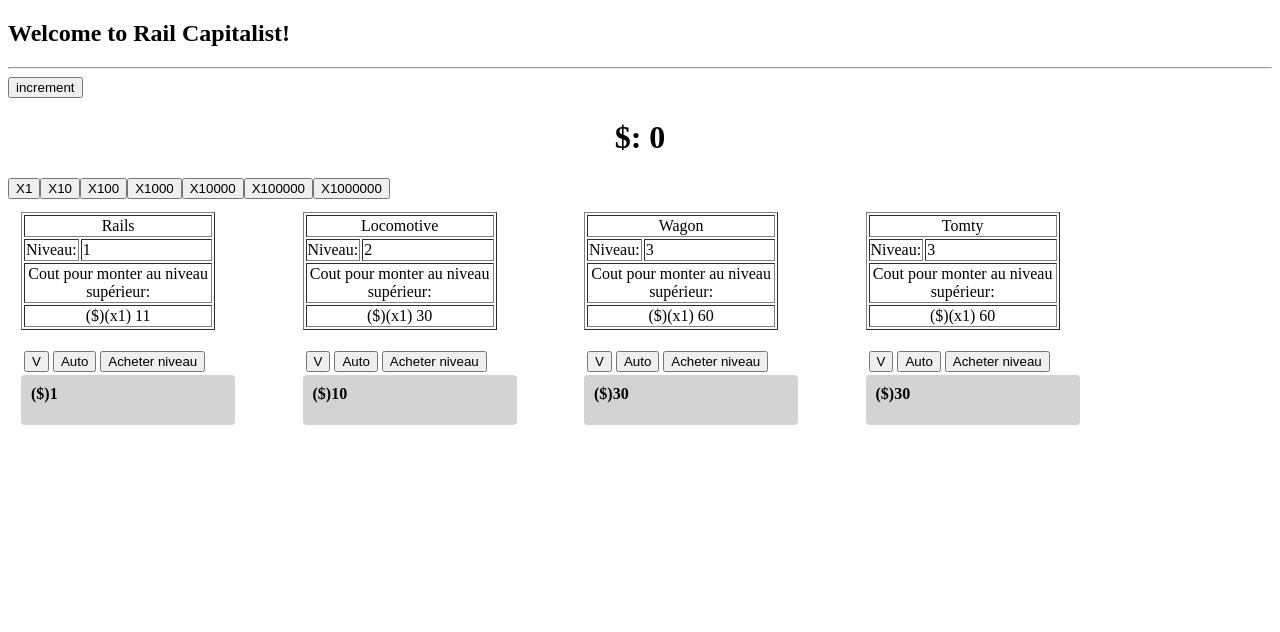
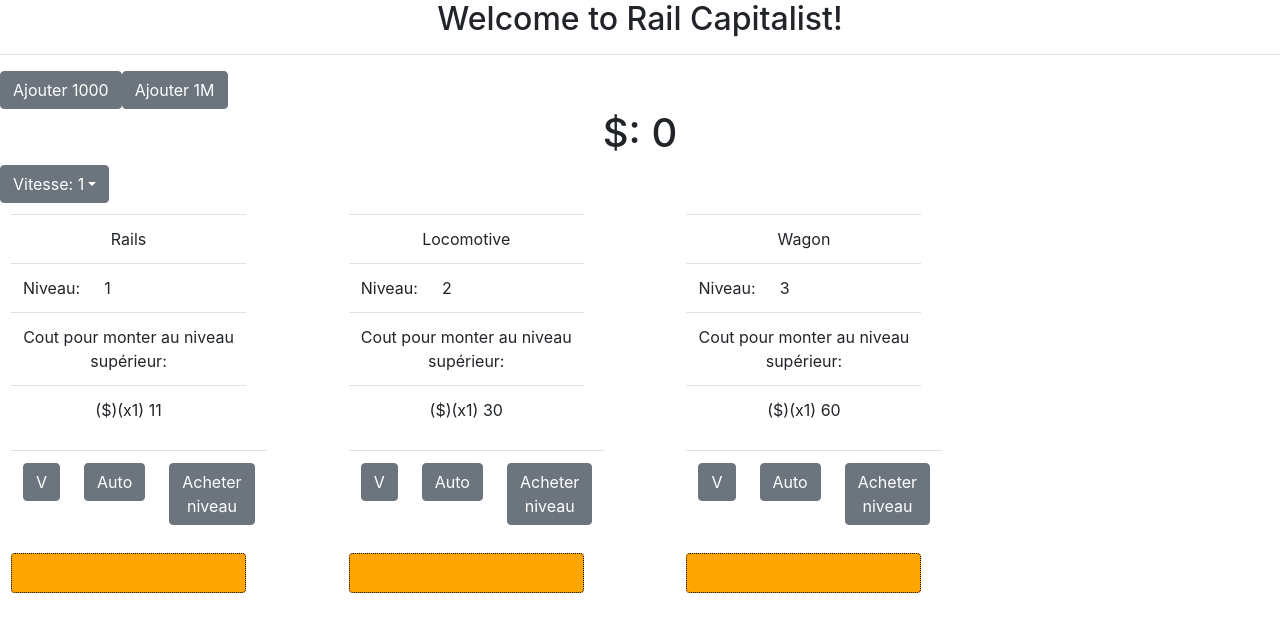
Before and after one commit to Greenlamp/RailCapitalist, a React app in the folder frontend/: page / in a window 1280 px wide. Shown: the top 632 px of the page. Built offline with nearby package versions, Linux system fonts and the light colour scheme.

Commit message:
Ajout ce qu'il manquait sur le git

```diff
--- a/frontend/package.json
+++ b/frontend/package.json
@@ -11,6 +11,7 @@
     "babel-loader": "7.1.2",
     "babel-preset-react-app": "^3.1.1",
     "babel-runtime": "6.26.0",
+    "bootstrap": "^4.1.1",
     "case-sensitive-paths-webpack-plugin": "2.1.1",
     "chalk": "1.1.3",
     "css-loader": "0.28.7",
@@ -39,6 +40,7 @@
     "react-dom": "^16.3.2",
     "react-redux": "^5.0.7",
     "react-router-dom": "^4.2.2",
+    "reactstrap": "^6.0.1",
     "redux": "^4.0.0",
     "redux-thunk": "^2.2.0",
     "resolve": "1.6.0",
--- a/frontend/src/components/Board.jsx
+++ b/frontend/src/components/Board.jsx
@@ -1,15 +1,18 @@
 import React, { Component } from 'react';
 import ProgressBar from "../components/ProgressBar";
 import {connect} from 'react-redux';
+import { Button } from 'reactstrap';
+import { Alert, Table } from 'reactstrap';
 
 class Board extends Component{
     constructor(props) {
         super(props)
         this.handleClickChange = this.handleClickChange.bind(this)
         this.handleClickAuto = this.handleClickAuto.bind(this)
+        this.showAlert = this.showAlert.bind(this)
 
         this.level_up = this.level_up.bind(this)
-        this.state = { progress: 0, time: {}, seconds: 100, cpt: 0, auto: false }
+        this.state = { progress: 0, time: {}, seconds: 100, cpt: 0, auto: false, error:false, levelling:false, running:false }
         this.init = this.state.seconds
         this.timer = 0;
         this.startTimer = this.startTimer.bind(this);
@@ -20,10 +23,6 @@ class Board extends Component{
         this.shop = this.props.shop
         this.state.niveau = this.shop.niveau
         this.state.gain_reel = this.shop.gain * this.state.niveau
-
-
-        this.state.running = false
-        this.state.levelling = false
     }
 
     startTimer() {
@@ -80,24 +79,40 @@ class Board extends Component{
     }
 
     level_up(){
-        if(!this.state.levelling) {
+        if (!this.state.levelling) {
             this.setState({levelling: true})
-            let cout = ((this.state.niveau * this.shop.cout) *this.shop.mult).toFixed(2) * this.props.multiplicateur
-            if(this.props.total >= cout) {
+            let cout = ((this.state.niveau * this.shop.cout) * this.shop.mult).toFixed(2) * this.props.multiplicateur
+            if (this.props.total >= cout) {
                 this.actions.level_up(this.shop.id)
-                this.setState({niveau: this.state.niveau + this.props.multiplicateur, gain_reel: this.shop.gain * (this.state.niveau + this.props.multiplicateur)})
-            }else{
-                alert("pas assez d'argent")
+                this.setState({
+                    niveau: this.state.niveau + this.props.multiplicateur,
+                    gain_reel: this.shop.gain * (this.state.niveau + this.props.multiplicateur)
+                })
+            } else {
+                this.setState({error: true})
             }
             this.setState({levelling: false})
         }
     }
 
+    showAlert(){
+        if(this.state.error) {
+            setTimeout(function() { this.setState({error: false}); }.bind(this), 3000);
+            return (
+                <Alert color="danger">
+                    Pas assez d'argent.
+                </Alert>
+            )
+        }
+    }
+
+
+
     render() {
         return (
           <div>
             <div id="App">
-                <table border="1">
+                <Table>
                     <tbody>
                     <tr>
                         <td colSpan="2" align="center">{this.shop.nom}</td>
@@ -112,24 +127,25 @@ class Board extends Component{
                         <td colSpan="2" align="center">($)(x{this.props.multiplicateur}) {((this.state.niveau * this.shop.cout) *this.shop.mult).toFixed(2) * this.props.multiplicateur}</td>
                     </tr>
                 </tbody>
-                </table><br/>
-                <table>
+                </Table>
+                <Table>
                     <tbody>
                     <tr>
                         <td>
-                          <button type="button" onClick={this.handleClickChange}>V</button>
+                          <Button type="button" onClick={this.handleClickChange}>V</Button>
                         </td>
                         <td>
-                          <button type="button" onClick={this.handleClickAuto}>Auto</button>
+                          <Button type="button" onClick={this.handleClickAuto}>Auto</Button>
                         </td>
                         <td>
-                          <button type="button" onClick={this.level_up}>Acheter niveau</button>
+                          <Button type="button" onClick={this.level_up}>Acheter niveau</Button>
                         </td>
                     </tr>
                     </tbody>
-                </table>
+                </Table>
 
                 <ProgressBar progress={this.state.progress} gain={this.state.gain_reel}/>
+                {this.showAlert()}
             </div>
           </div>
         )
--- a/frontend/src/components/MainSection.js
+++ b/frontend/src/components/MainSection.js
@@ -1,23 +1,22 @@
 import React from 'react';
 import Board from "./Board";
+import SpeedButton from "./SpeedButton"
+import { Button } from 'reactstrap';
 
 const MainSection = ({ total, shops, multiplicateur, actions, test }) =>(
       <div>
-        <h2>Welcome to Rail Capitalist!</h2>
+        <h2 align="center">Welcome to Rail Capitalist!</h2>
         <hr />
-        <button onClick={actions.incrementByOne}>increment</button>
+        <Button onClick={() => actions.increment(1000)}>Ajouter 1000</Button>
+        <Button onClick={() => actions.increment(1000000)}>Ajouter 1M</Button>
         <br/>
         <h1 align="center">$: {document.title = total}</h1>
-        <button onClick={() => actions.multiplicateur(1)}>X1</button>
-        <button onClick={() => actions.multiplicateur(10)}>X10</button>
-        <button onClick={() => actions.multiplicateur(100)}>X100</button>
-        <button onClick={() => actions.multiplicateur(1000)}>X1000</button>
-        <button onClick={() => actions.multiplicateur(10000)}>X10000</button>
-        <button onClick={() => actions.multiplicateur(100000)}>X100000</button>
-        <button onClick={() => actions.multiplicateur(1000000)}>X1000000</button>
-        <table><tr>
+        <SpeedButton multiplicateur={actions.multiplicateur}/>
+        <table>
+                <tbody>
+                <tr >
                 {shops.map((elm) => {
-                return <td><Board
+                        return <td height="500" valign="top" key={elm.id}><Board
                             actions={actions}
                             shop={elm}
                             key={elm.id}
@@ -26,6 +25,7 @@ const MainSection = ({ total, shops, multiplicateur, actions, test }) =>(
                         /></td>
                 })}
                 </tr>
+                </tbody>
         </table>
       </div>
 )
--- /dev/null
+++ b/frontend/src/components/SpeedButton.js
@@ -0,0 +1,47 @@
+import React, { Component } from 'react';
+import { ButtonDropdown, DropdownToggle, DropdownItem, DropdownMenu } from 'reactstrap';
+
+class SpeedButton extends Component {
+    constructor(props) {
+        super(props);
+
+        this.toggle = this.toggle.bind(this);
+        this.state = {
+            dropdownOpen: false,
+            vitesse: 1
+        };
+        this.multip = this.multip.bind(this)
+    }
+
+  toggle() {
+    this.setState({
+      dropdownOpen: !this.state.dropdownOpen
+    });
+  }
+
+  multip(value){
+    this.props.multiplicateur(value)
+    this.setState({vitesse: value})
+  }
+
+  render() {
+    return (
+      <ButtonDropdown isOpen={this.state.dropdownOpen} toggle={this.toggle}>
+        <DropdownToggle caret>
+          Vitesse: {this.state.vitesse}
+        </DropdownToggle>
+        <DropdownMenu>
+          <DropdownItem onClick={() => this.multip(1)}>X1</DropdownItem>
+          <DropdownItem onClick={() => this.multip(10)}>X10</DropdownItem>
+          <DropdownItem onClick={() => this.multip(100)}>X100</DropdownItem>
+          <DropdownItem onClick={() => this.multip(1000)}>X1000</DropdownItem>
+          <DropdownItem onClick={() => this.multip(10000)}>X10000</DropdownItem>
+          <DropdownItem onClick={() => this.multip(100000)}>X100000</DropdownItem>
+        </DropdownMenu>
+      </ButtonDropdown>
+    );
+  }
+}
+
+
+export default SpeedButton;
--- a/frontend/src/fixture.js
+++ b/frontend/src/fixture.js
@@ -2,5 +2,4 @@ export const shops = [
   { id: 100, nom: 'Rails', prix: 10, gain: 1, niveau: 1, temp: 1, cout:10, mult:1.1, manager: false},
   { id: 101, nom: 'Locomotive', prix: 100, gain: 5,  niveau: 2, temp: 2, cout:10, mult:1.5, manager: false},
   { id: 102, nom: 'Wagon', prix: 500, gain: 10,  niveau: 3, temp: 3, cout:10, mult:2, manager: false},
-  { id: 102, nom: 'Tomty', prix: 10, gain: 10,  niveau: 3, temp: 3, cout:10, mult:2, manager: false},
 ];
--- a/frontend/src/index.css
+++ b/frontend/src/index.css
@@ -1,6 +1,6 @@
 
 .progressbar .progress {
-  background-color: green;
+  background-color: greenyellow;
   border-radius: 4px;
   transition: width ease-in-out;
   height: 100%;
@@ -8,9 +8,10 @@
 
 .progressbar {
   width: 100%;
-  height: 30px;
+  height: 40px;
   border-radius: 4px;
-  background-color: lightgrey;
+  background-color: orange;
+  border:1px dotted black;
   padding: 10px;
 }
 
@@ -19,3 +20,7 @@
   height: 100%;
   margin: 10px;
 }
+
+body {
+   background-color: #cccccc;
+}
--- a/frontend/src/index.js
+++ b/frontend/src/index.js
@@ -3,6 +3,7 @@ import ReactDOM from 'react-dom';
 import './index.css';
 import App from './App';
 import registerServiceWorker from './registerServiceWorker';
+import 'bootstrap/dist/css/bootstrap.min.css';
 
 ReactDOM.render(<App />, document.getElementById('root'));
 registerServiceWorker();
```
Also changed, not shown: 2 other files (tests, documents, lock files or other folders). Lines whose indentation alone changed are shown as unchanged.
